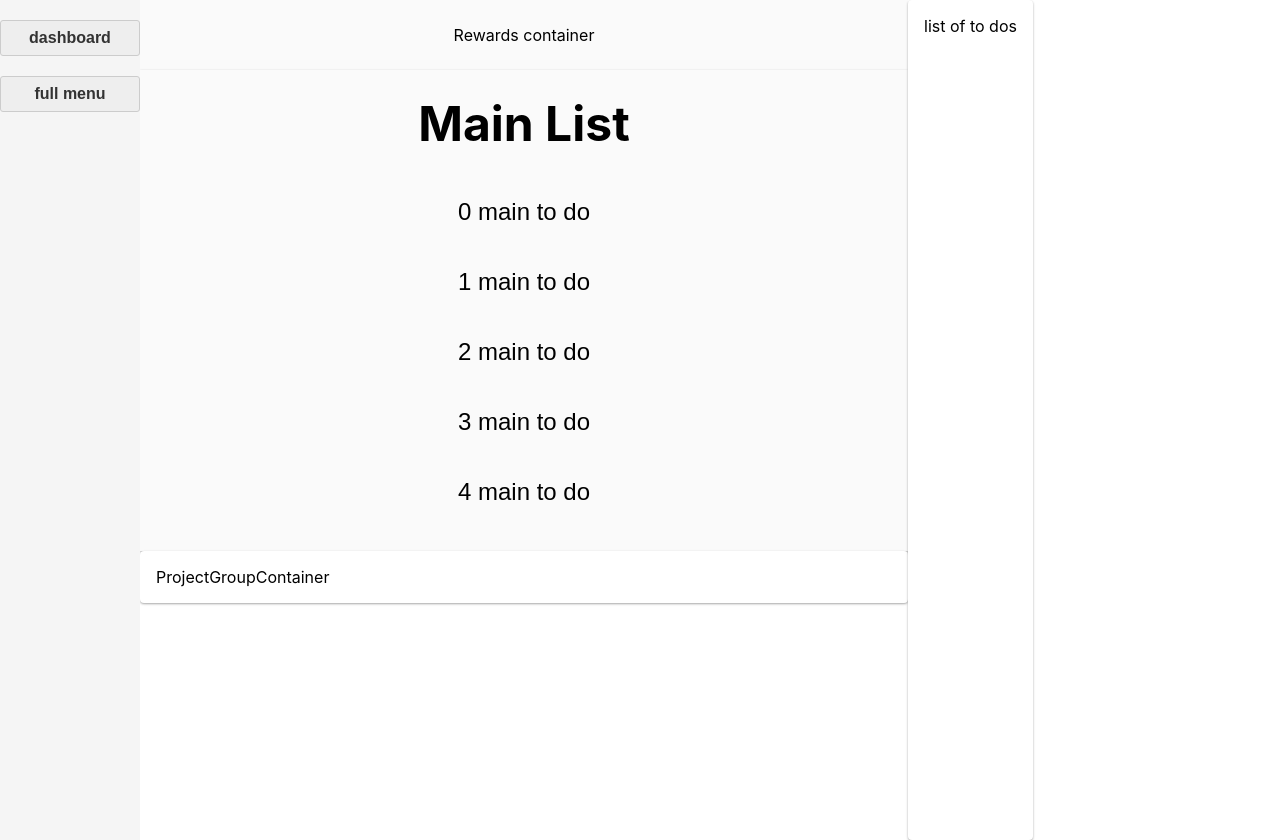
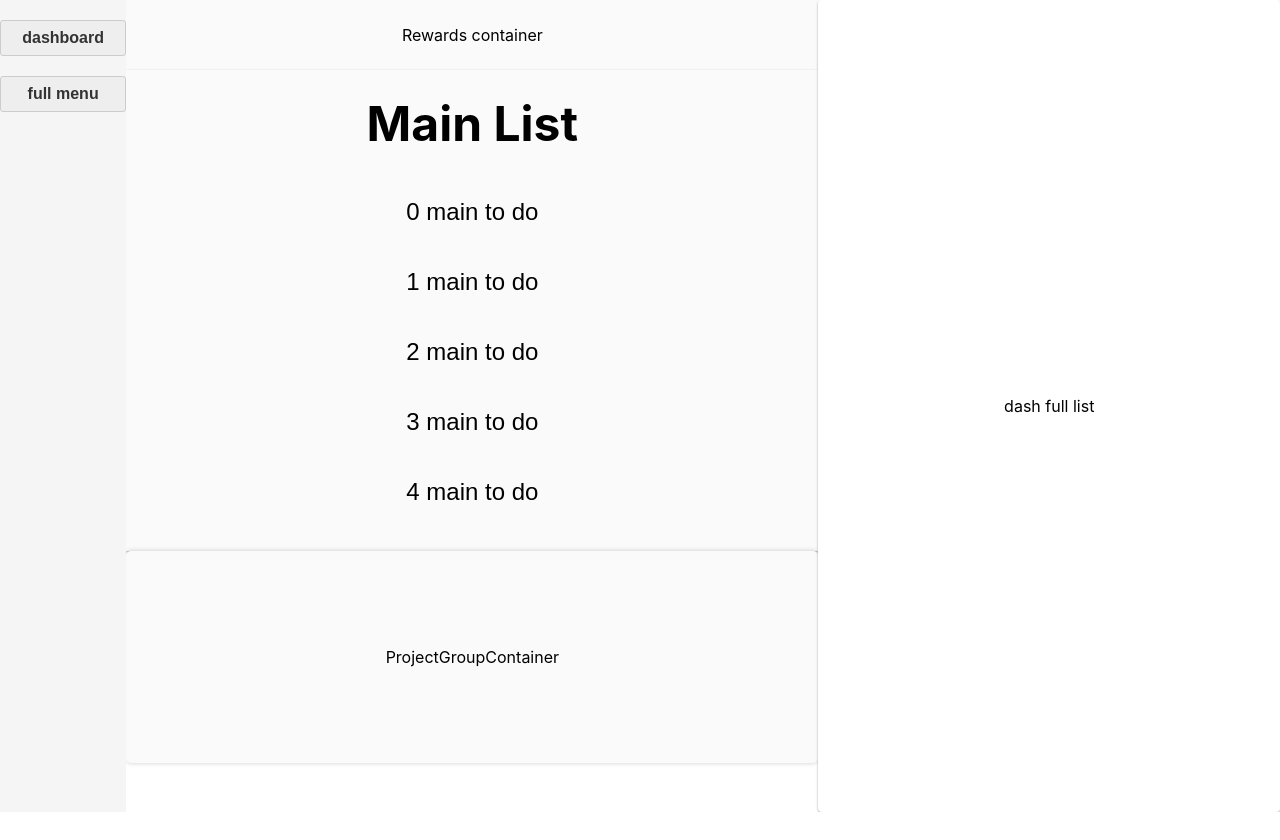
Before and after one commit to cooljasonmelton/rewards-to-do-app, a React (Create React App) app: page / in a window 1280 px wide. After the commit the page ends 812 px from the top, so only its background shows below. Built offline with nearby package versions, Linux system fonts and the light colour scheme.

Commit message:
working on layout

```diff
--- a/src/App.scss
+++ b/src/App.scss
@@ -1,3 +1,5 @@
 .App {
   display: flex;
+  height: 100%;
+  width: 100%;
 }
--- a/src/components/Card/Card.scss
+++ b/src/components/Card/Card.scss
@@ -2,5 +2,4 @@
   background-color: #fff;
   border-radius: 4px;
   box-shadow: 0 1px 3px rgba(0, 0, 0, 0.12), 0 1px 2px rgba(0, 0, 0, 0.24);
-  padding: 1rem;
 }
--- /dev/null
+++ b/src/components/DashboardFullList/DashboardFullList.jsx
@@ -0,0 +1,8 @@
+import Card from '../Card/Card';
+import './DashboardFullList.scss';
+
+const DashboardFullList = () => {
+  return <Card className="DashboardFullList">dash full list</Card>;
+};
+
+export default DashboardFullList;
--- /dev/null
+++ b/src/components/DashboardFullList/DashboardFullList.scss
@@ -0,0 +1,7 @@
+.DashboardFullList {
+  display: flex;
+  flex-direction: column;
+  align-items: center;
+  justify-content: center;
+  width: 40%;
+}
--- a/src/components/MainToDoList/MainToDoList.scss
+++ b/src/components/MainToDoList/MainToDoList.scss
@@ -13,6 +13,7 @@
     font-size: 48px;
     margin: 24px 0;
   }
+
   .mainUnorderedList {
     list-style-type: none;
     margin: 0;
--- a/src/components/ProjectGroupContainer/ProjectGroupContainer.scss
+++ b/src/components/ProjectGroupContainer/ProjectGroupContainer.scss
@@ -0,0 +1,14 @@
+.ProjectGroupContainer {
+  display: flex;
+  flex-direction: column;
+  align-items: center;
+  justify-content: center;
+  width: 100%;
+  height: calc(100% - 600px);
+  padding: 0;
+  margin: 0;
+  background-color: #fafafa;
+  border-radius: 5px;
+  box-shadow: 0px 0px 5px 0px rgba(0, 0, 0, 0.2);
+  overflow: scroll;
+}
--- a/src/containers/Dashboard/Dashboard.jsx
+++ b/src/containers/Dashboard/Dashboard.jsx
@@ -1,5 +1,5 @@
 import { useEffect, useState } from 'react';
-import Card from '../../components/Card/Card';
+import DashboardFullList from '../../components/DashboardFullList/DashboardFullList';
 import MainToDoList from '../../components/MainToDoList/MainToDoList';
 import ProjectGroupContainer from '../../components/ProjectGroupContainer/ProjectGroupContainer';
 import RewardsContainer from '../../components/RewardsContainer/RewardsContainer';
@@ -29,12 +29,12 @@ const Dashboard = () => {
 
   return (
     <>
-      <div className="Dashboard">
+      <div className="DashboardLeftWrapper">
         <RewardsContainer />
         <MainToDoList />
         <ProjectGroupContainer />
       </div>
-      <Card>list of to dos</Card>
+      <DashboardFullList />
     </>
   );
 };
--- a/src/containers/Dashboard/Dashboard.scss
+++ b/src/containers/Dashboard/Dashboard.scss
@@ -1,3 +1,3 @@
-.Dashboard {
+.DashboardLeftWrapper {
   width: 60%;
 }
--- a/src/containers/Navigation/Navigation.scss
+++ b/src/containers/Navigation/Navigation.scss
@@ -3,10 +3,9 @@
   flex-direction: column;
   gap: 20px;
   width: 140px;
-  height: 100vh;
+  height: 96.5vh;
   background-color: #f5f5f5;
   padding: 20px 0;
-  // position: fixed;
   top: 0;
   left: 0;
   z-index: 1;
```
